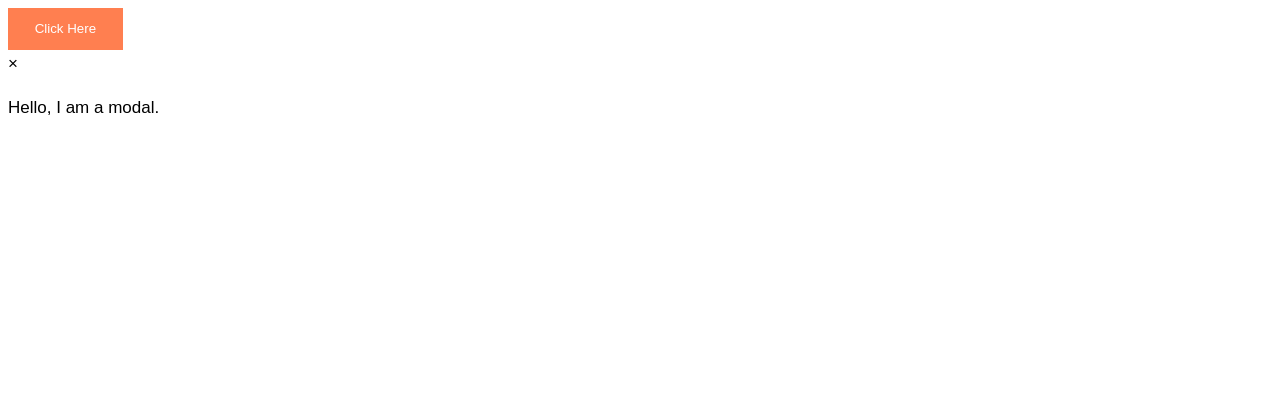
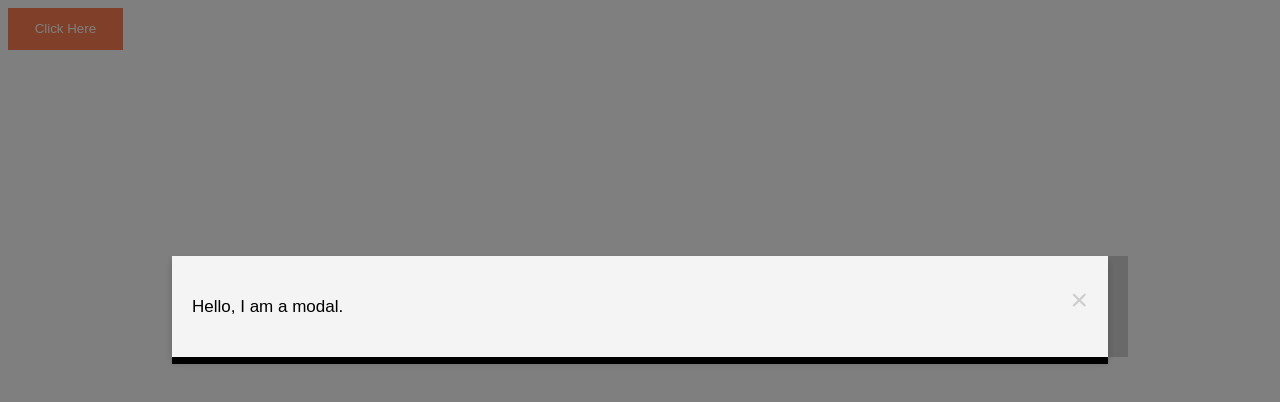
Before and after one commit to bviengineer/Modal, a plain HTML site: page index.html in a window 1280 px wide. Both pictures are taken after a click on the button "Click Here". Drawn offline with Linux system fonts and the light colour scheme.

Commit message:
added additional css styles and code to javascript file

```diff
--- a/index.html
+++ b/index.html
@@ -9,7 +9,7 @@
 </head>
 <body>
     <button id="modalBtn" class="button">Click Here</button>
-    <div id="simpleModl" class="modal">
+    <div id="simpleModal" class="modal">
         <div class="modal-content">
             <span class="closeBtn">&times;</span>
             <p>Hello, I am a modal.</p>
--- a/script.js
+++ b/script.js
@@ -0,0 +1,9 @@
+var modal = document.getElementById("simpleModal"); //gets modal div
+var modalBtn = document.getElementById("modalBtn"); //gets click here button
+var closeBtn = document.getElementById("closeBtn"); //gets the X which is wrapped in a span tag
+
+modalBtn.addEventListener("click", openModal);
+
+function openModal(){
+    modal.style.display = "block";
+}
--- a/style.css
+++ b/style.css
@@ -17,6 +17,34 @@ body {
  }
 
  .modal{
-     /* display: none; */
+    display: none;
+    position: fixed;
+    z-index: 1;
+    left: 0;
+    top: 0;
+    height: 100%;
+    width: 100%;
+    overflow: auto;
+    background-color: rgba(0,0,0,0.5);
+}
 
- }
+.modal-content{
+    background-color: #f4f4f4;
+    margin: 20% auto;
+    padding: 20px;
+    width: 70%;
+    box-shadow: 0 5px 8px 0 rgba(0,0,0,0.2), 0 7px, 20px 0 rgba(0,0,0,0.17);
+}
+
+.closeBtn {
+    color: #ccc;
+    float: right;
+    font-size: 30px;
+}
+
+.closeBtn:hover, .closeBtn:focus {
+    color: #000;
+    text-decoration: none;
+    cursor: pointer;
+
+}
```
